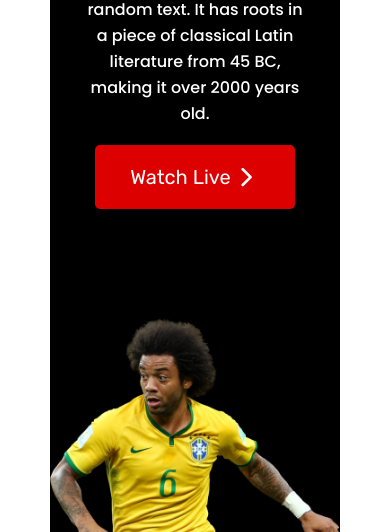
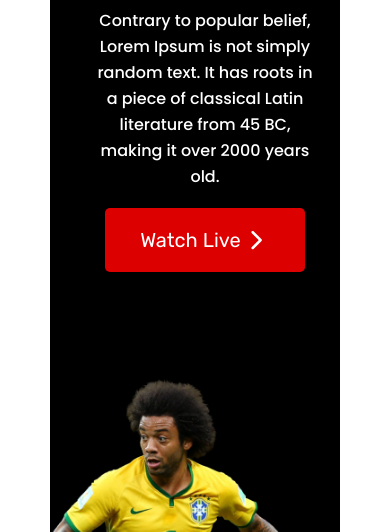
Before and after one commit to AoyanKar2021/Worldcup_responsive, a plain HTML site: page index.html in a window 390 px wide. Shown: the part 312-844 px from the top of the page. Drawn offline with Linux system fonts and the light colour scheme.

Commit message:
3rd  Responsive commit

```diff
--- a/css/style.css
+++ b/css/style.css
@@ -92,7 +92,7 @@ a{
     text-align: justify;
 }
 .watch_button {
-    padding: 25px;
+    padding: 20px;
     background: #DD0000;
     color: #FFFF;
     font-size: 21px;
@@ -362,6 +362,8 @@ article.Live_streams {
 
     }
     .header_container {
+        width: 90%;
+        height: auto;
         grid-gap: 5px;
         margin: 50px;
     }
@@ -370,7 +372,7 @@ article.Live_streams {
         display: flex;
         justify-content: center;
         background-position: bottom left;
-        background-size: auto;
+        background-size: contain;
     }
     .blogs_container {
 
@@ -471,7 +473,7 @@ article.Live_streams {
 
 
     .header_container {
-        height: auto;
+
         display: flex;
         justify-content: center;
         flex-direction: column;
@@ -536,7 +538,7 @@ article.Live_streams {
     }
     .header_left {
         text-align: center;
-    padding: 30px;
+        padding-bottom: 28px;
     }
     .header_left p {
 
```
